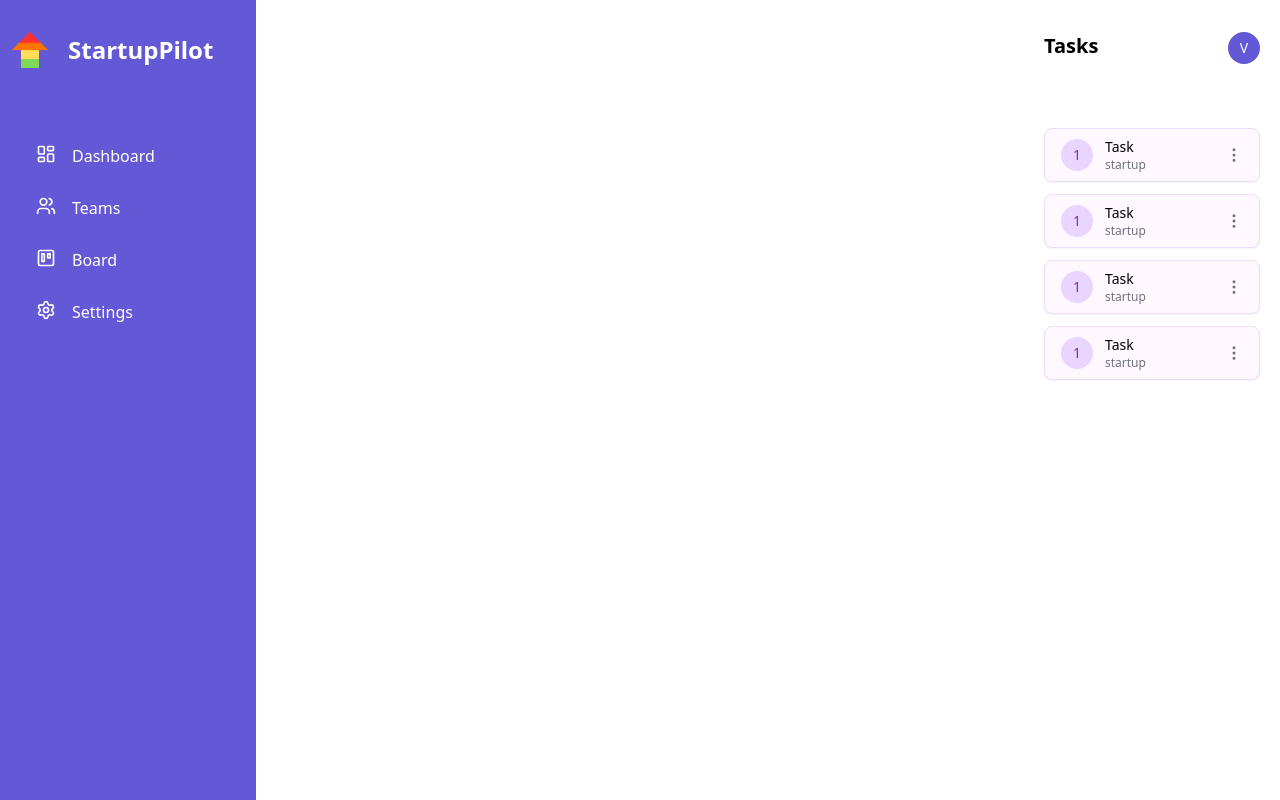
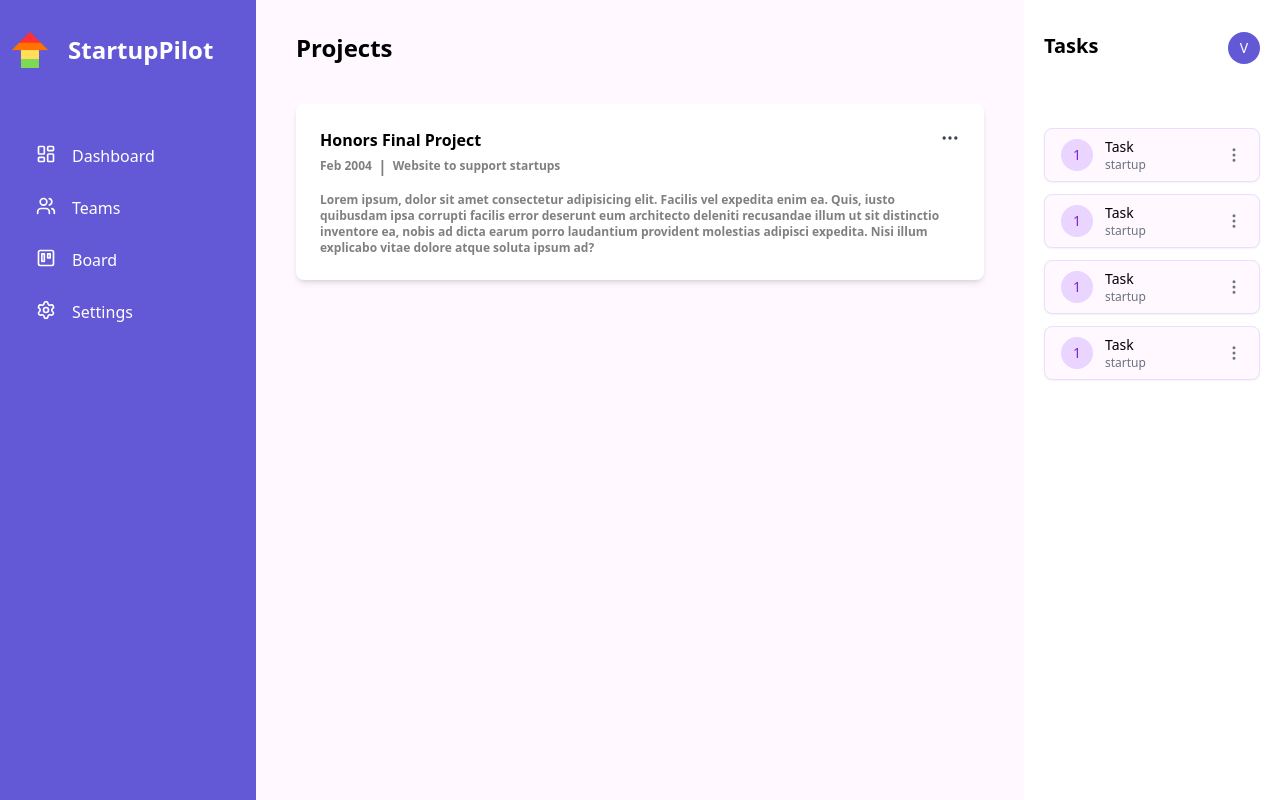
Before and after one commit to anshdeep2004/StartupPilot, a React (Vite) app in the folder frontend/: page /project in a window 1280 px wide. Built offline with nearby package versions, Linux system fonts and the light colour scheme.

Commit message:
Start of project page

```diff
--- a/frontend/src/App.jsx
+++ b/frontend/src/App.jsx
@@ -6,6 +6,7 @@ import Dashboard from './pages/Dashboard';
 import Team from './pages/Team';
 import Board from './pages/Board';
 import Settings from './pages/Settings';
+import Project from './pages/Project';
 import { Routes, Route } from "react-router-dom";
 
 function App() {
@@ -19,6 +20,7 @@ function App() {
             <Route path='/team' element={<Team />} />
             <Route path='/board' element={<Board />} />
             <Route path='/settings' element={<Settings />} />
+            <Route path='/project' element={<Project />} />
           </Routes>
         </div>
 
--- /dev/null
+++ b/frontend/src/components/ProjectsTicket.jsx
@@ -0,0 +1,34 @@
+import React from "react";
+import { MoreHorizontal } from "lucide-react";
+
+const ProjectsTicket = ( {projectName = "Project 1", startDate = "2004-02-28", smallDesc="Website to support startups", longDesc=""} ) => {
+    const date = new Date(startDate);
+
+    const month = date.toLocaleString("default", { month: "short" });
+    const year = date.getFullYear();
+
+
+    return (
+        <div className="bg-white p-6 rounded-lg shadow-md  ">
+            <div className="flex flex-col gap-0.5">
+                <div className="flex justify-between items-start">
+                    <div>
+                        <h2 className="text-base font-semibold text-black">Honors Final Project</h2>
+                    </div>
+                    <MoreHorizontal className="w-5 h-5 text-gray-700" />
+                </div>
+                <div className="flex gap-1.5 items-center text-[#00000080] font-semibold mb-3 text-xs">
+                    <p>{month} {year}</p>
+                    <p className="text-base">|</p>
+                    <p>Website to support startups</p>
+                </div>
+
+                <div className="text-xs text-[#00000080] font-semibold">
+                    Lorem ipsum, dolor sit amet consectetur adipisicing elit. Facilis vel expedita enim ea. Quis, iusto quibusdam ipsa corrupti facilis error deserunt eum architecto deleniti recusandae illum ut sit distinctio inventore ea, nobis ad dicta earum porro laudantium provident molestias adipisci expedita. Nisi illum explicabo vitae dolore atque soluta ipsum ad?
+                </div>
+            </div>
+        </div>
+    )
+};
+
+export default ProjectsTicket;
--- a/frontend/src/components/StartupTicket.jsx
+++ b/frontend/src/components/StartupTicket.jsx
@@ -1,5 +1,6 @@
 import React from "react";
 import { MoreHorizontal } from "lucide-react";
+import { NavLink } from "react-router-dom";
 
 const StartupTicket = ({startupName, startUpDesc}) => {
     return (
@@ -15,14 +16,14 @@ const StartupTicket = ({startupName, startUpDesc}) => {
 
             {/* Buttons */}
             <div className="flex gap-4">
+                <NavLink to="/project" className="bg-[#FBC02D] text-xs text-black hover:text-black font-medium px-4 py-2 rounded-full shadow-sm">
+                    Projects
+                </NavLink>
                 <button className="bg-[#FBC02D] text-xs font-medium px-4 py-2 rounded-full shadow-sm">
-                Projects
+                    Tasks
                 </button>
                 <button className="bg-[#FBC02D] text-xs font-medium px-4 py-2 rounded-full shadow-sm">
-                Tasks
-                </button>
-                <button className="bg-[#FBC02D] text-xs font-medium px-4 py-2 rounded-full shadow-sm">
-                Overview
+                    Overview
                 </button>
             </div>
         </div>
--- /dev/null
+++ b/frontend/src/pages/Project.jsx
@@ -0,0 +1,22 @@
+import React from "react";
+import ProjectsTicket from "../components/ProjectsTicket";
+
+const Project = () => {
+    return (
+        <div className="bg-[#FFF8FE] overflow-y-auto w-full h-full px-10 py-8 text-black">
+            <div className="flex flex-col gap-10 max-w-[840px] ">
+                <div className="text-black font-bold text-2xl">
+                    Projects
+                </div>
+
+                <div className="g">
+                    <ProjectsTicket />
+                </div>
+
+
+            </div>
+        </div>
+    )
+};
+
+export default Project;
```
Also changed, not shown: frontend/src/components/LeftSideBar.jsx (+0 -47 lines).
